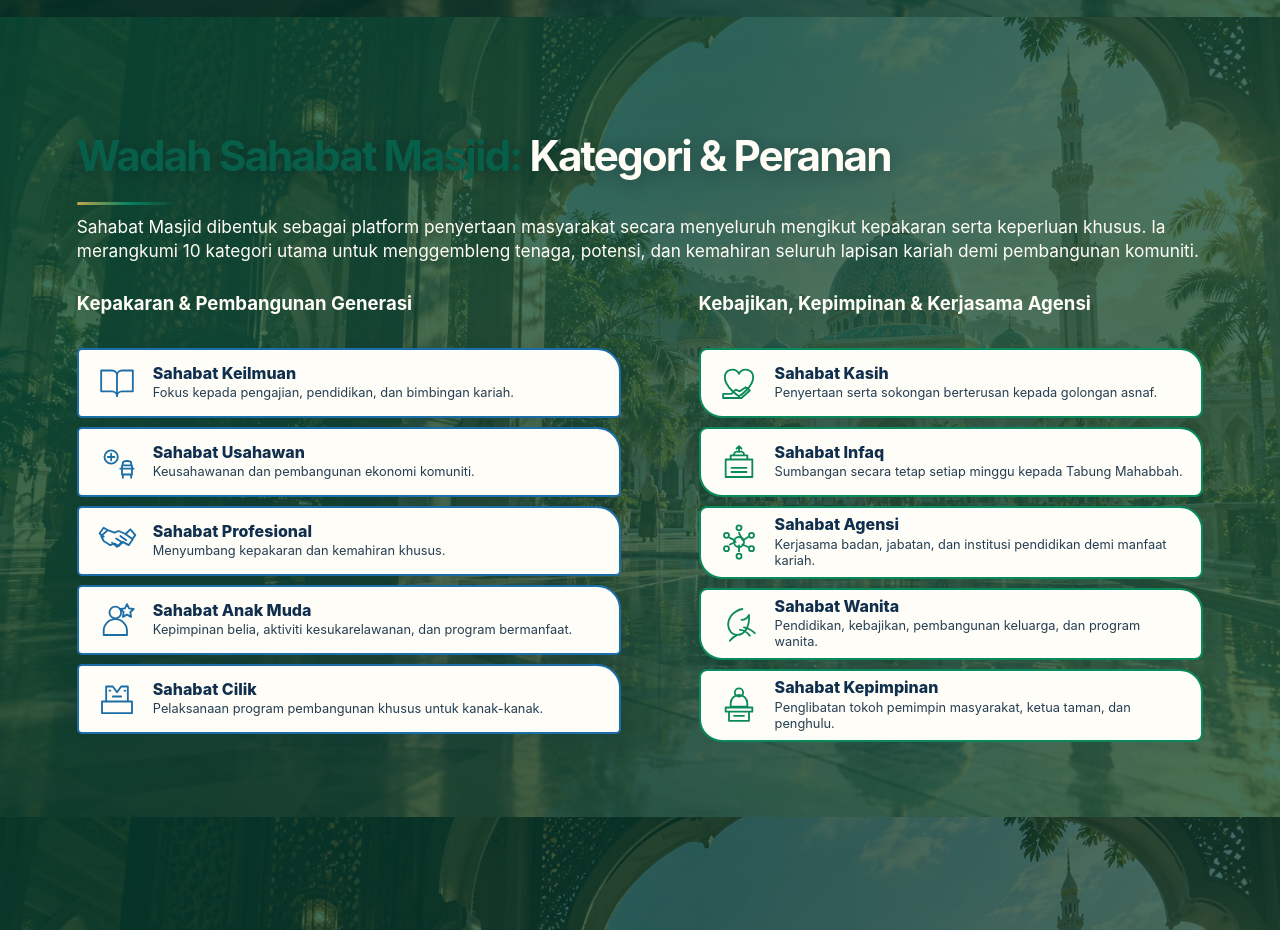
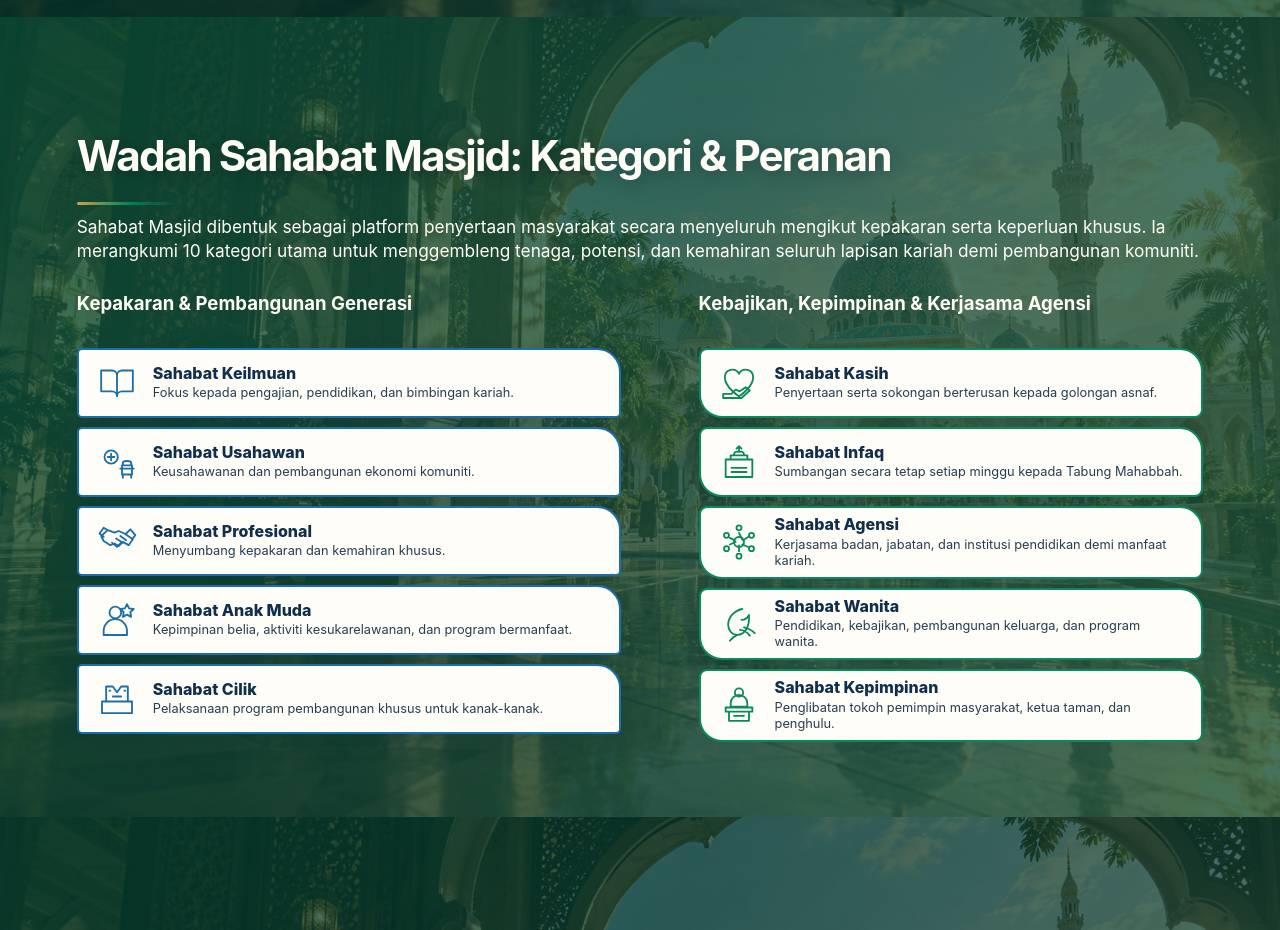
Before and after one commit to FuumaKowa/MasjidSejahtera, a plain HTML site: page index.html in a window 1280 px wide. Shown: the part 7140-8070 px from the top of the page. Drawn offline with Linux system fonts and the light colour scheme; animation ran at ten frames a second.

Commit message:
Improve Sahabat heading contrast on green backdrop

```diff
--- a/source-only.css
+++ b/source-only.css
@@ -1086,3 +1086,6 @@ main>.page:not(#utama) .page-inner>h2{color:#fffdf5!important;text-shadow:0 2px
 /* Keep the three pillar titles and subtitles legible over the green image wash. */
 #teras-iman .teras-heading,#teras-madinah .teras-heading,#teras-maqdis .teras-heading{color:#fffdf5!important}
 #teras-iman .teras-subtitle,#teras-madinah .teras-subtitle,#teras-maqdis .teras-subtitle{color:#f0d47e!important}
+
+/* Keep the full Sahabat categories heading readable on the shared green backdrop. */
+#portfolio.page .portfolio-title-accent{color:#fffdf5!important}
```
